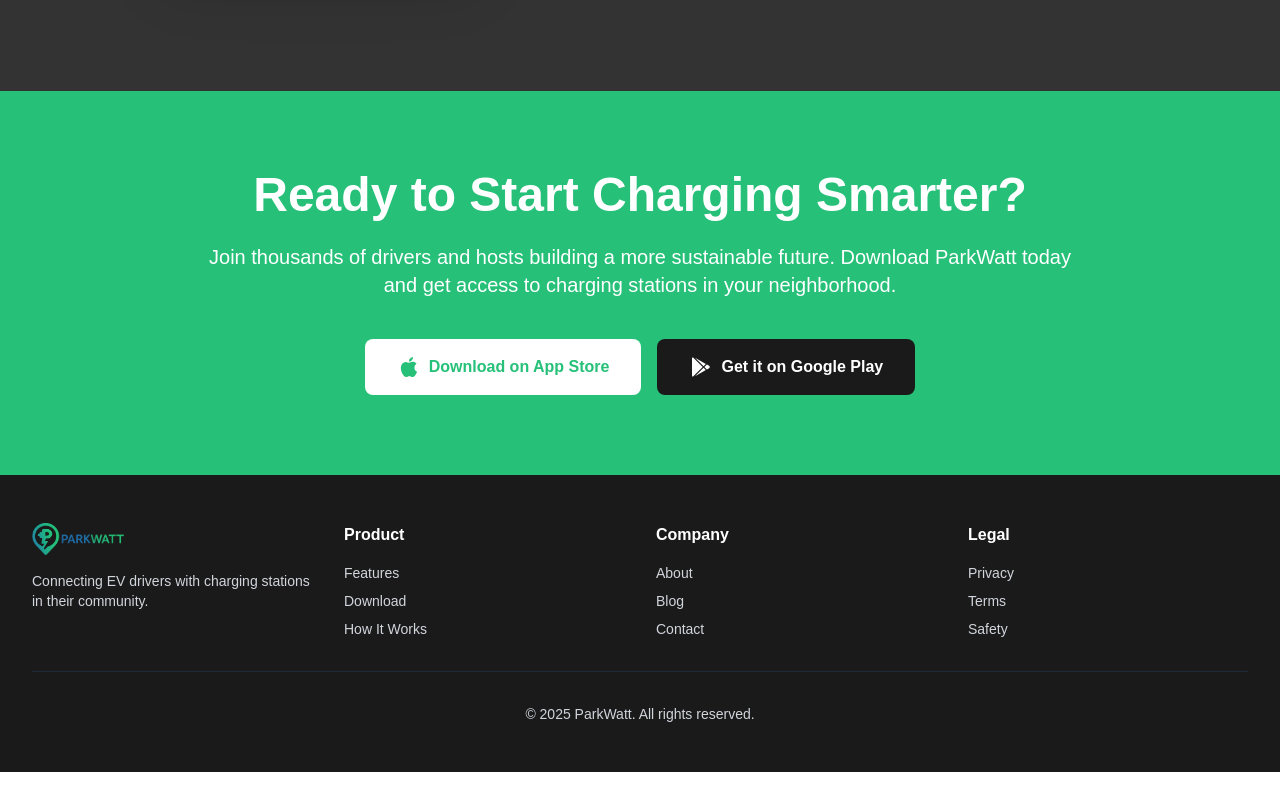
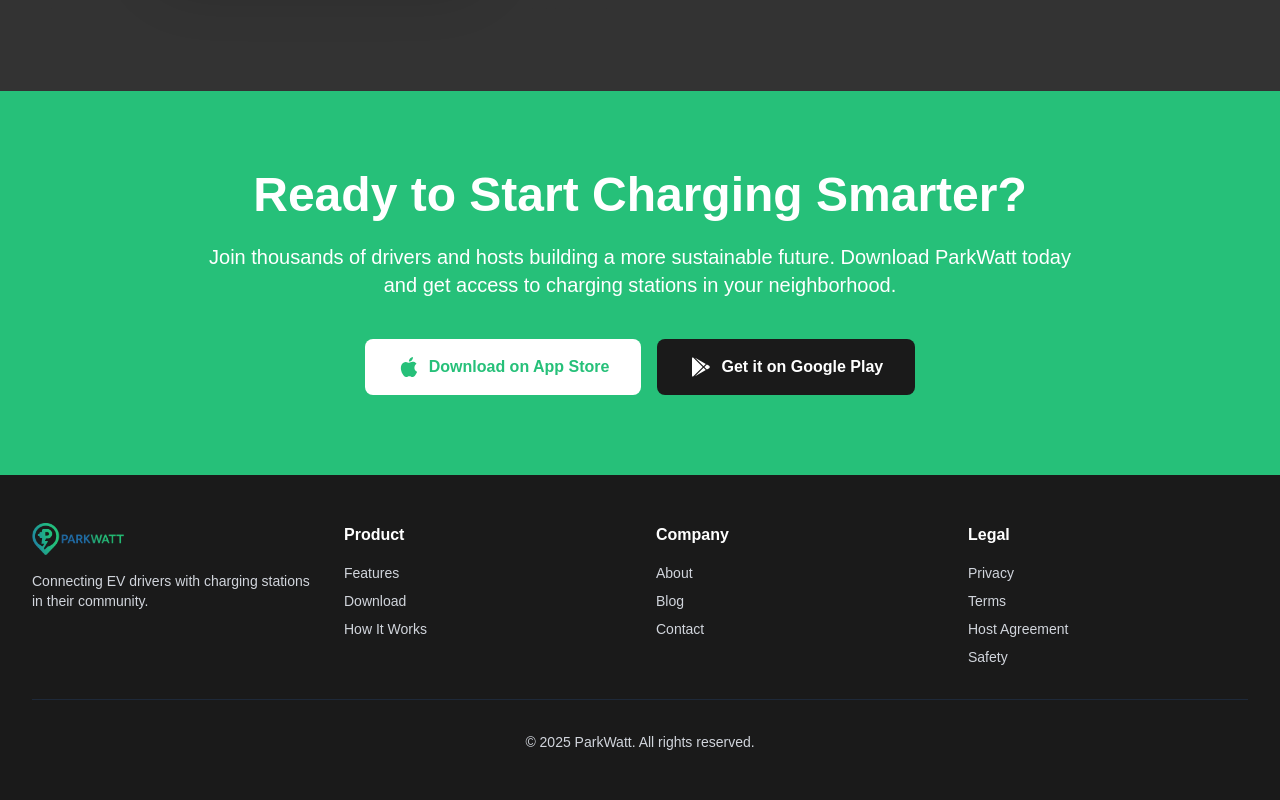
Before and after one commit to mikeygbd/parkwatt-website, a Next.js app: page / in a window 1280 px wide. Shown: the part 2741-3541 px from the top of the page. Before the commit the page ends 3513 px from the top, so only its background shows below. Built offline with nearby package versions, Linux system fonts and the light colour scheme.

Commit message:
created Host Agreement link in the footer

```diff
--- a/app/page.js
+++ b/app/page.js
@@ -447,6 +447,11 @@ export default function Home() {
                   </a>
                 </li>
                 <li>
+                  <a href="/host-agreement" className="hover:text-white">
+                    Host Agreement
+                  </a>
+                </li>
+                <li>
                   <a href="#" className="hover:text-white">
                     Safety
                   </a>
```
